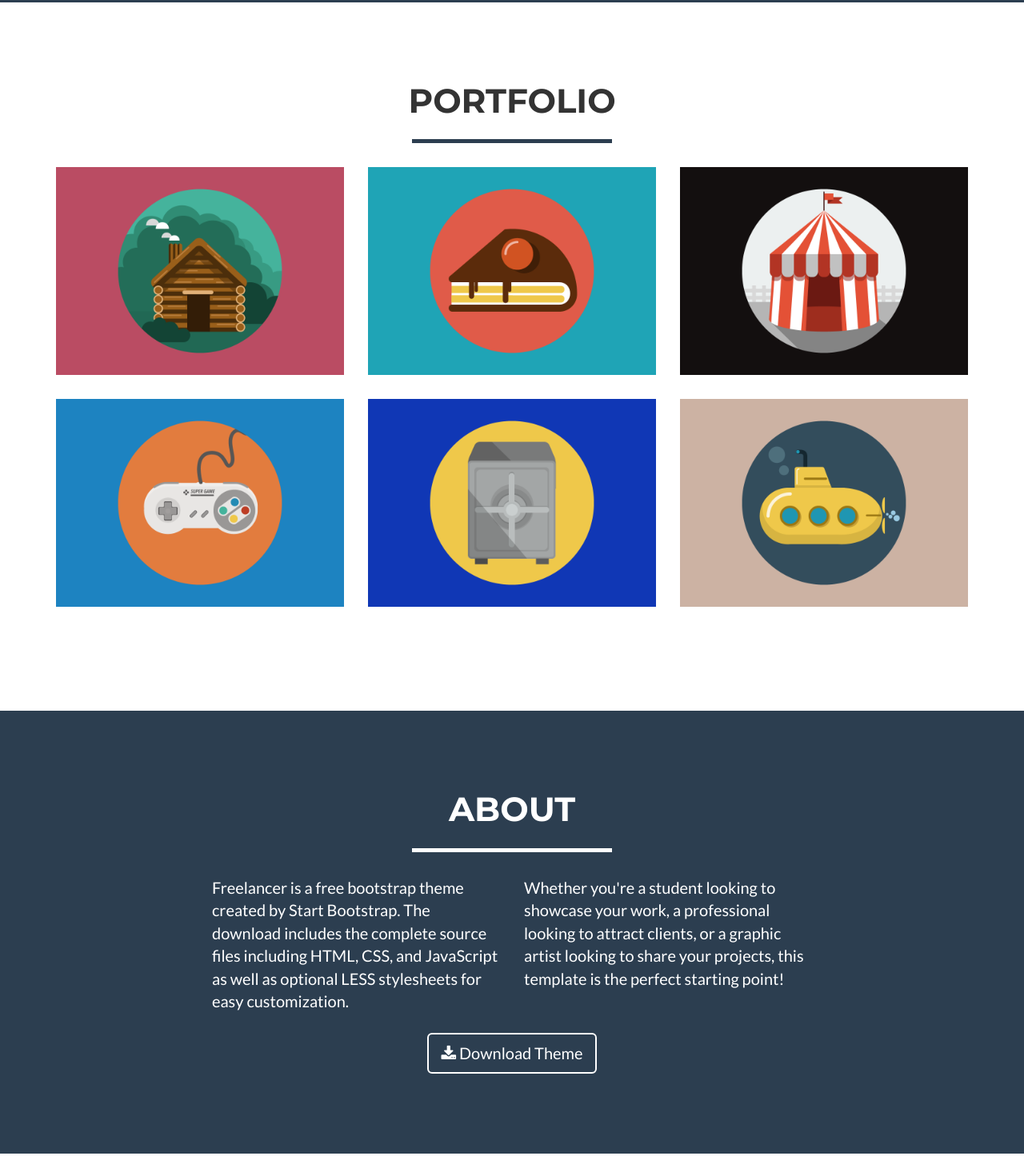
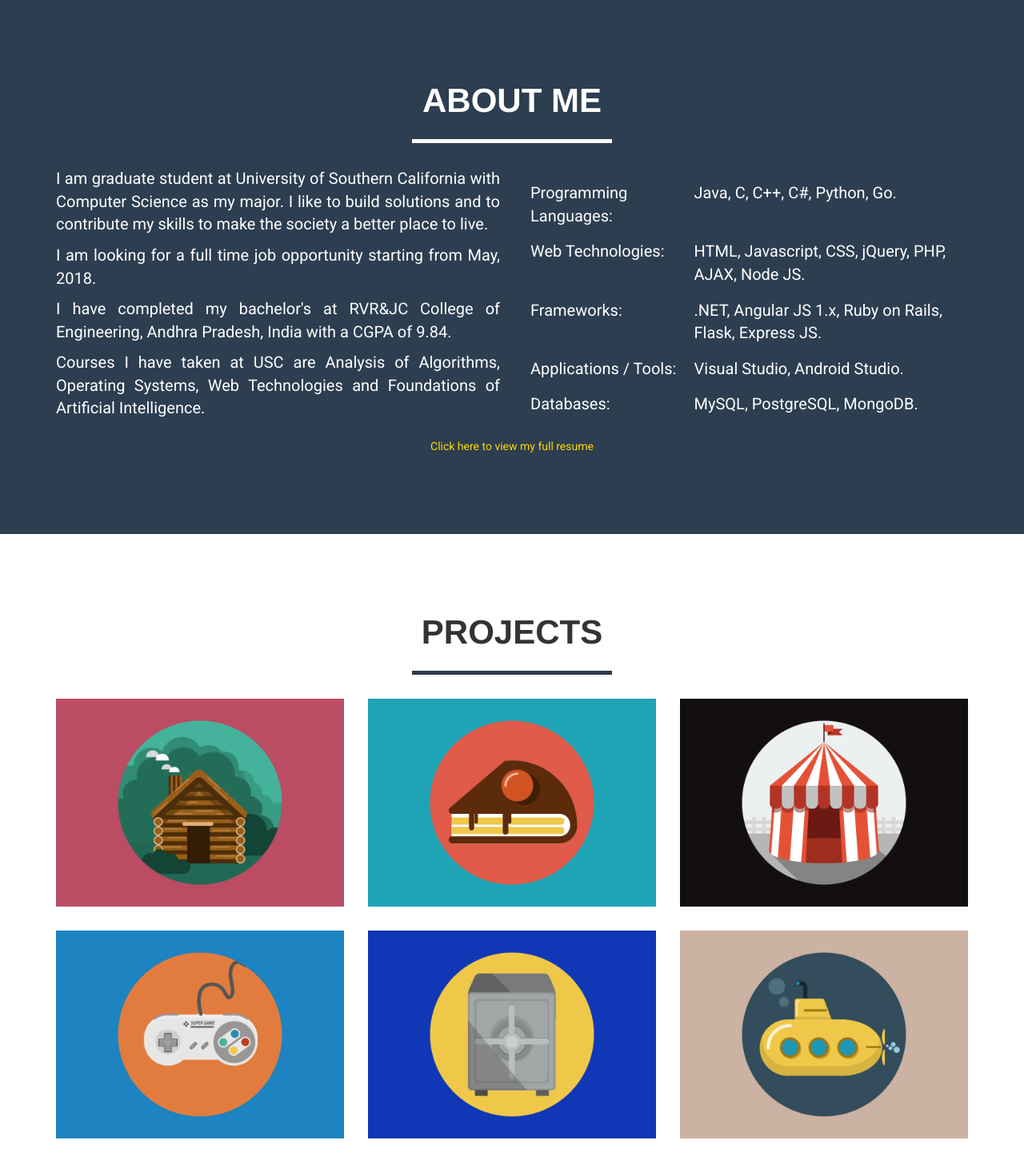
Before and after one commit to pentyala/My-Website, a plain HTML site: page index.html in a window 1280 px wide. Shown: the part 770-2216 px from the top of the page at 80% size. Drawn offline with nearby package versions, Linux system fonts and the light colour scheme.

Commit message:
Added more details

```diff
--- a/css/style.css
+++ b/css/style.css
@@ -5,16 +5,25 @@
  */
 
 body {
-    font-family: 'Lato', 'Helvetica Neue', Helvetica, Arial, sans-serif;
-    overflow-x: hidden;
+    /*font-family: 'Inconsolata', monospace;*/
+    font-family: 'Roboto', sans-serif;
 }
 
 p {
     font-size: 20px;
+    text-align: justify;
+    text-justify: inter-word;
 }
 
 p.small {
     font-size: 16px;
+}
+
+.skill-set{
+    list-style-type: none;
+    font-size: 20px;
+    text-align: justify;
+    text-justify: inter-word;
 }
 
 a,
@@ -23,6 +32,16 @@ a:focus,
 a:active,
 a.active {
     color: gold;
+}
+
+.table-borderless > tbody > tr > td,
+.table-borderless > tbody > tr > th,
+.table-borderless > tfoot > tr > td,
+.table-borderless > tfoot > tr > th,
+.table-borderless > thead > tr > td,
+.table-borderless > thead > tr > th {
+    border: none;
+    font-size: 20px;
 }
 
 h1,
@@ -155,19 +174,19 @@ header .intro-text .skills {
 
 .navbar-custom .navbar-nav li a:focus,
 .navbar-custom .navbar-nav li a:active {
-    color: white;
+    color: gold;
 }
 
 .navbar-custom .navbar-nav li.active a {
-    color: gold;
-    background: white;
+    color: white;
+    background: #2C3E50;
 }
 
 .navbar-custom .navbar-nav li.active a:hover,
 .navbar-custom .navbar-nav li.active a:focus,
 .navbar-custom .navbar-nav li.active a:active {
-    color: gold;
-    background: white;
+    color: white;
+    background: #2C3E50;
 }
 
 .navbar-custom .navbar-toggle {
--- a/index.html
+++ b/index.html
@@ -19,9 +19,7 @@
 
     <!-- Custom Fonts -->
     <link href="https://maxcdn.bootstrapcdn.com/font-awesome/4.7.0/css/font-awesome.min.css" rel="stylesheet" type="text/css">
-    <link href="https://fonts.googleapis.com/css?family=Montserrat:400,700" rel="stylesheet" type="text/css">
-    <link href="https://fonts.googleapis.com/css?family=Lato:400,700,400italic,700italic" rel="stylesheet" type="text/css">
-
+    <link href="https://fonts.googleapis.com/css?family=Inconsolata|Roboto" rel="stylesheet">
     <!-- HTML5 Shim and Respond.js IE8 support of HTML5 elements and media queries -->
     <!-- WARNING: Respond.js doesn't work if you view the page via file:// -->
     <!--[if lt IE 9]>
@@ -40,9 +38,9 @@
             <!-- Brand and toggle get grouped for better mobile display -->
             <div class="navbar-header page-scroll">
                 <button type="button" class="navbar-toggle" data-toggle="collapse" data-target="#bs-example-navbar-collapse-1">
-                    <span class="sr-only">Toggle navigation</span> Menu <i class="fa fa-bars"></i>
+                    <span class="sr-only">Toggle navigation</span> <i class="fa fa-bars"></i>
                 </button>
-                <a class="navbar-brand" href="#page-top">HOME</a>
+                <a class="navbar-brand" href="#page-top"><i>HOME</i></a>
             </div>
 
             <!-- Collect the nav links, forms, and other content for toggling -->
@@ -52,10 +50,10 @@
                         <a href="#page-top"></a>
                     </li>
                     <li class="page-scroll">
-                        <a href="#portfolio">Portfolio</a>
+                        <a href="#about">About</a>
                     </li>
                     <li class="page-scroll">
-                        <a href="#about">About</a>
+                        <a href="#portfolio">Projects</a>
                     </li>
                     <li class="page-scroll">
                         <a href="#contact">Contact</a>
@@ -83,12 +81,95 @@
         </div>
     </header>
 
+
+    <!-- About Section -->
+    <section class="success" id="about">
+        <div class="container">
+            <div class="row">
+                <div class="col-lg-12 text-center">
+                    <h2>About Me</h2>
+                    <hr class="star-light">
+                </div>
+            </div>
+            <div class="row">
+
+                <div class="col-sm-6 col-xs-12 col-md-6">
+                    <p>I am graduate student at University of Southern California with Computer Science as my major. I like to build solutions and to contribute my skills to make the society a better place to live.
+                    </p>
+                    <p>
+                        I am looking for a full time job opportunity starting from May, 2018.
+                    </p>
+                    <p>
+                        I have completed my bachelor's at RVR&amp;JC College of Engineering, Andhra Pradesh, India with a CGPA of 9.84.
+                    </p>
+                    <p>
+                        Courses I have taken at USC are Analysis of Algorithms, Operating Systems, Web Technologies and Foundations of Artificial Intelligence.
+                    </p>
+                </div>
+                <div class="col-sm-6 col-xs-12 col-md-6">
+                    <p>
+                        <span style="font-size:115%"></span>
+                            <table class="table table-borderless" style="border:0px;">
+
+                                    <tr>
+                                        <td>
+                                            Programming Languages:
+                                        </td>
+                                        <td>
+                                            Java, C, C++, C#, Python, Go.
+                                        </td>
+                                    </tr>
+                                    <tr>
+                                        <td>
+                                            Web Technologies:
+                                        </td>
+                                        <td>
+                                            HTML, Javascript, CSS, jQuery, PHP, AJAX, Node JS.
+                                        </td>
+                                    </tr>
+                                    <tr>
+                                        <td>
+                                            Frameworks:
+                                        </td>
+                                        <td>
+                                            .NET, Angular JS 1.x, Ruby on Rails, Flask, Express JS.
+                                        </td>
+                                    </tr>
+                                    <tr>
+                                        <td>
+                                            Applications / Tools:
+                                        </td>
+                                        <td>
+                                            Visual Studio, Android Studio.
+                                        </td>
+                                    </tr>
+                                    <tr>
+                                        <td>
+                                            Databases:
+                                        </td>
+                                        <td>
+                                            MySQL, PostgreSQL, MongoDB.
+                                        </td>
+                                    </tr>
+                            </table>
+
+                    </p>
+                </div>
+                <div class="text-center">
+                    <a href="resume.pdf">Click here to view my full resume</a>
+                </div>
+
+            </div>
+        </div>
+    </section>
+
+
     <!-- Portfolio Grid Section -->
     <section id="portfolio">
         <div class="container">
             <div class="row">
                 <div class="col-lg-12 text-center">
-                    <h2>Portfolio</h2>
+                    <h2>Projects</h2>
                     <hr class="star-primary">
                 </div>
             </div>
@@ -157,30 +238,7 @@
         </div>
     </section>
 
-    <!-- About Section -->
-    <section class="success" id="about">
-        <div class="container">
-            <div class="row">
-                <div class="col-lg-12 text-center">
-                    <h2>About</h2>
-                    <hr class="star-light">
-                </div>
-            </div>
-            <div class="row">
-                <div class="col-lg-4 col-lg-offset-2">
-                    <p>Freelancer is a free bootstrap theme created by Start Bootstrap. The download includes the complete source files including HTML, CSS, and JavaScript as well as optional LESS stylesheets for easy customization.</p>
-                </div>
-                <div class="col-lg-4">
-                    <p>Whether you're a student looking to showcase your work, a professional looking to attract clients, or a graphic artist looking to share your projects, this template is the perfect starting point!</p>
-                </div>
-                <div class="col-lg-8 col-lg-offset-2 text-center">
-                    <a href="#" class="btn btn-lg btn-outline">
-                        <i class="fa fa-download"></i> Download Theme
-                    </a>
-                </div>
-            </div>
-        </div>
-    </section>
+
 
     <!-- Contact Section -->
     <section id="contact">
@@ -195,7 +253,8 @@
                 <div class="col-lg-8 col-lg-offset-2">
                     <!-- To configure the contact form email address, go to mail/contact_me.php and update the email address in the PHP file on line 19. -->
                     <!-- The form should work on most web servers, but if the form is not working you may need to configure your web server differently. -->
-                    <form name="sentMessage" id="contactForm" novalidate>
+                    <p>This will send a mail to pentyala@usc.edu. I respond for all mails as soon as I can</p>
+                    <form name="sentMessage" id="contactForm" novalidate action="https://formspree.io/pentyala@usc.edu" method="post">
                         <div class="row control-group">
                             <div class="form-group col-xs-12 floating-label-form-group controls">
                                 <label for="name">Name</label>
@@ -213,7 +272,7 @@
                         <div class="row control-group">
                             <div class="form-group col-xs-12 floating-label-form-group controls">
                                 <label for="phone">Phone Number</label>
-                                <input type="tel" class="form-control" placeholder="Phone Number" id="phone" required data-validation-required-message="Please enter your phone number.">
+                                <input type="tel" class="form-control" placeholder="Phone Number" id="phone" required="false" data-validation-required-message="Please enter your phone number.">
                                 <p class="help-block text-danger"></p>
                             </div>
                         </div>
@@ -268,8 +327,7 @@
                         </ul>
                     </div>
                     <div class="footer-col col-md-4">
-                        <h3>About Freelancer</h3>
-                        <p>Freelance is a free to use, open source Bootstrap theme created by <a href="http://startbootstrap.com">Start Bootstrap</a>.</p>
+
                     </div>
                 </div>
             </div>
@@ -286,14 +344,14 @@
     </footer>
 
     <!-- Scroll to Top Button (Only visible on small and extra-small screen sizes) -->
-    <div class="scroll-top page-scroll hidden-sm hidden-xs hidden-lg hidden-md">
+    <div class="scroll-top page-scroll  hidden-lg hidden-md">
         <a class="btn btn-primary" href="#page-top">
             <i class="fa fa-chevron-up"></i>
         </a>
     </div>
 
     <!-- Portfolio Modals -->
-    <div class="portfolio-modal modal fade" id="portfolioModal1" tabindex="-1" role="dialog" aria-hidden="true">
+    <!-- <div class="portfolio-modal modal fade" id="portfolioModal1" tabindex="-1" role="dialog" aria-hidden="true">
         <div class="modal-content">
             <div class="close-modal" data-dismiss="modal">
                 <div class="lr">
@@ -520,7 +578,7 @@
                 </div>
             </div>
         </div>
-    </div>
+    </div> -->
 
     <!-- jQuery -->
     <script src="https://ajax.googleapis.com/ajax/libs/jquery/3.2.1/jquery.min.js"></script>
@@ -536,6 +594,16 @@
 
     <!-- Theme JavaScript -->
     <script src="js/script.js"></script>
+    <script type="text/javascript">
+      (function(i,s,o,g,r,a,m){i['GoogleAnalyticsObject']=r;i[r]=i[r]||function(){
+      (i[r].q=i[r].q||[]).push(arguments)},i[r].l=1*new Date();a=s.createElement(o),
+      m=s.getElementsByTagName(o)[0];a.async=1;a.src=g;m.parentNode.insertBefore(a,m)
+      })(window,document,'script','https://www.google-analytics.com/analytics.js','ga');
+
+      ga('create', 'UA-101177566-1', 'auto');
+      ga('send', 'pageview');
+
+    </script>
 
 </body>
 
```
